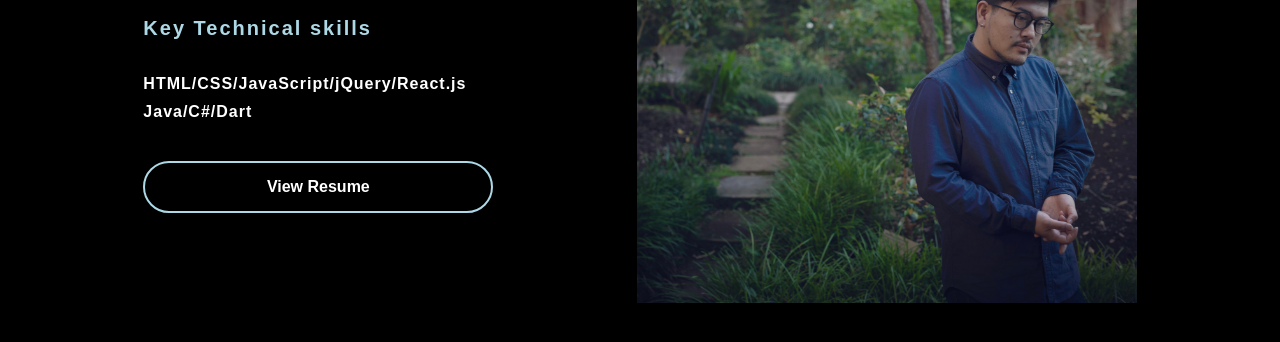
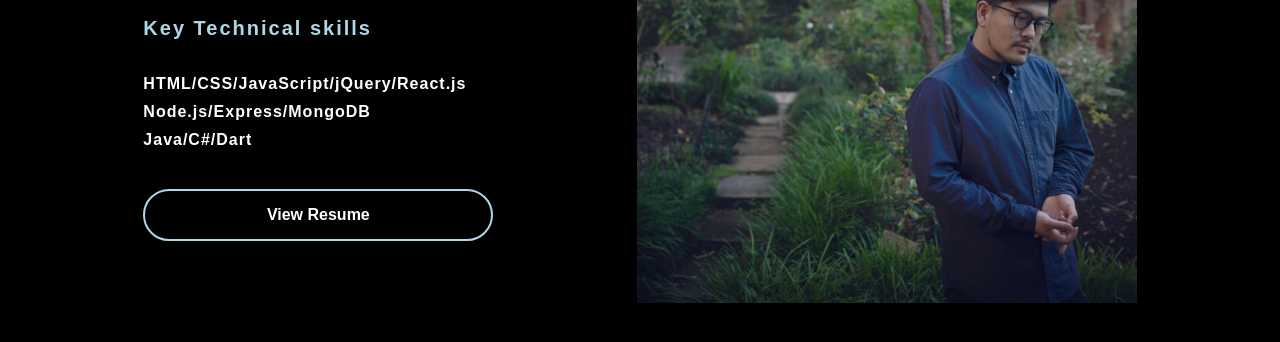
Before and after one commit to ryotaest/ryota.o, a plain HTML site: page Profile/index.html in a window 1280 px wide. Shown: the part 680-1022 px from the top of the page. Drawn offline with nearby package versions, Linux system fonts and the light colour scheme.

Commit message:
changed texts

```diff
--- a/Profile/index.html
+++ b/Profile/index.html
@@ -52,7 +52,10 @@
             <h4>Graduate Developer</h4>
             <h1>Ryota<span>.O</span></h1>
             <h4>Key Technical skills</h4>
-            <p>HTML/CSS/JavaScript/jQuery/React.js <br />Java/C#/Dart</p>
+            <p>
+              HTML/CSS/JavaScript/jQuery/React.js <br />Node.js/Express/MongoDB
+              <br />Java/C#/Dart
+            </p>
             <div class="newsletter">
               <div class="button" onclick="openPDF()">View Resume</div>
             </div>
```
